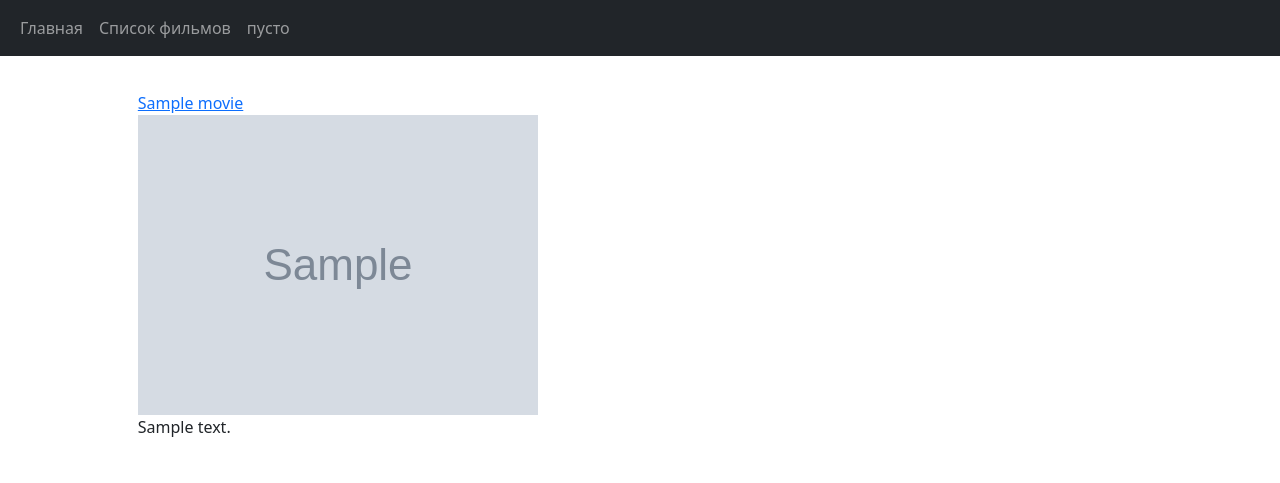
After one commit to AlexyVlad/my_project, a Django app: template movies/templates/movie_list.html in a window 1280 px wide. The commit adds this page. Shown: the top 483 px of the page. Run offline with Django 4.2, Linux system fonts and the light colour scheme; the template is opened without the code that fills it: values that come from a table or form of the project are taken from there, others are empty; tables that the repository leaves empty hold one stand-in row (values such as "Sample post"); grey boxes marked "Sample" are stand-in pictures.

```diff
--- a/movies/models.py
+++ b/movies/models.py
@@ -77,8 +77,10 @@ class Movie(models.Model):
     def __str__(self):
         return self.title
 
+
+
     def get_absolute_url(self):
-        return reverse("movie_detail", kwargs={"slug": self.url})
+        return reverse("movie_detail", kwargs={'pk': self.pk})
 
     def get_review(self):
         return self.reviews_set.filter(parent__isnull=True)
--- a/movies/templates/base.html
+++ b/movies/templates/base.html
@@ -16,7 +16,7 @@
                 <a class="nav-link" href="/">Главная</a>
               </li>
               <li class="nav-item">
-                <a class="nav-link" href="movies">Список фильмов</a>
+                <a class="nav-link" href="/movies">Список фильмов</a>
               </li>
               <li class="nav-item">
                 <a class="nav-link" href="#">пусто</a>
--- a/movies/templates/main.html
+++ b/movies/templates/main.html
@@ -3,8 +3,6 @@
 {% block content %}
 
     <h1>Главная траница</h1>
-    <h2>Таду ти тадути та ду та</h2>
-    <h3>Таду ти тадути та ду та!</h3>
-    <h4>Таду ти тадути та ду та!!</h4>
+    <div ><img src=""></div>
 
 {% endblock %}
--- /dev/null
+++ b/movies/templates/movie_list.html
@@ -0,0 +1,20 @@
+{% extends 'base.html' %}
+
+{% block content %}
+
+<div class="container">
+{% for movie in object_list %}
+ {% if not movie.draft %}
+  <div class="item">
+   <div class="col-lg-8">
+    <div > <a href="movies/{{movie.id}}"> {{ movie.title }} </a> </div>
+    <div><img src="{{ movie.poster.url }}"></div>
+    <div > {{ movie.description }} </div>
+   </div>
+  </div>
+ {% endif %}
+{% empty %} <p>Список пуст</p>
+
+{% endfor %}
+</div>
+{% endblock %}
--- a/movies/urls.py
+++ b/movies/urls.py
@@ -1,8 +1,10 @@
 from django.urls import path, include
 from . import views
-from .views import MoviesListView
+from .views import MoviesListView, MovieDetailView
 
 urlpatterns = [
     path('', views.index, name="base"),
     path('movies', MoviesListView.as_view(), name="moviesList"),
+    path('movies/<int:pk>', MovieDetailView.as_view(), name="detail_movie"),
+    path("review/<int:pk>/", views.AddReview.as_view(), name="add_review"),
 ]
--- a/static/movies/style.css
+++ b/static/movies/style.css
@@ -3,7 +3,18 @@
     padding-left:1%;
 }
 
-.classPad {
-    padding-left:30px;
-    padding-right:30px;
+.container{
+display: flex;
+flex-wrap:wrap;
 }
+
+.item {
+width:25%;
+margin-left: 5%;
+margin-bottom: 4%;
+margin-top: 1%;
+}
+
+.img{
+width:25%;
+}
```
Also changed, not shown: movies/forms.py (added, +13 -0 lines), movies/templates/movie_detail.html (added, +79 -0 lines), movies/templates/movies.html (deleted, +0 -18 lines), movies/views.py (+22 -2 lines).
